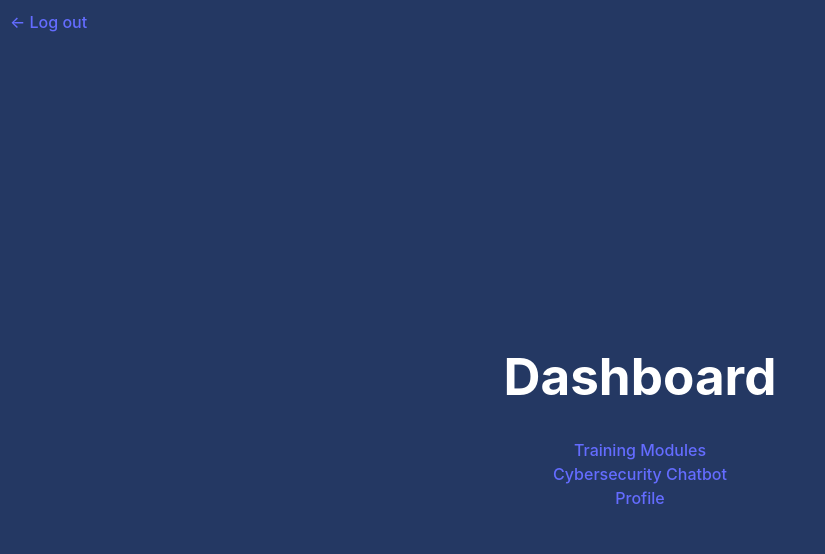
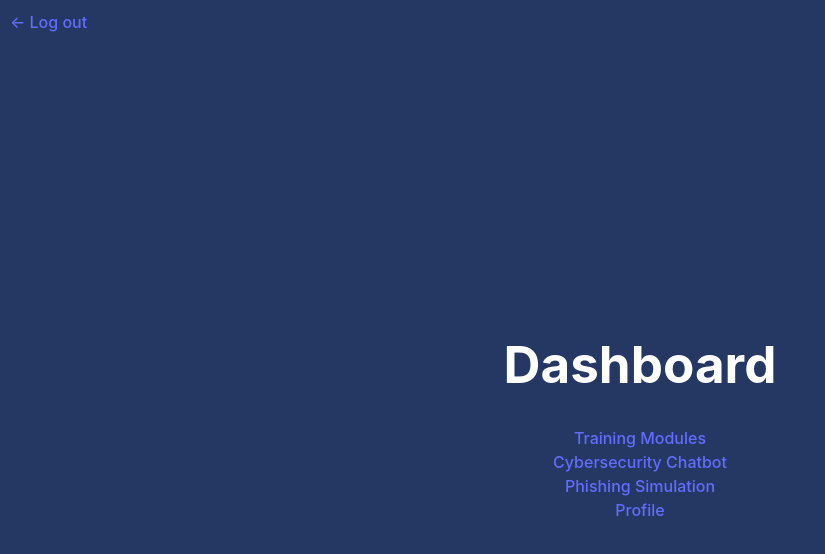
Before and after one commit to oliprev/OP_COMP3000, a React (Vite) app in the folder frontend/: page /main in a window 1280 px wide. Shown: the top 554 px of the page, without its empty margins (0-825 px from the left). Built offline with nearby package versions, Linux system fonts and the light colour scheme; no server answers; sample sign-in values are in the browser's storage.

Commit message:
Added Phishing Simulation page link to MainPage and respective routing in App.jsx

```diff
--- a/frontend/src/App.jsx
+++ b/frontend/src/App.jsx
@@ -11,6 +11,7 @@ import UpdatePasswordPage from './pages/UpdatePasswordPage'
 import DeleteProfilePage from './pages/DeleteProfilePage'
 import CybersecurityQueryPage from './pages/CybersecurityQueryPage'
 import ModulePage from './pages/ModulePage'
+import PhishingSimulationPage from './pages/PhishingSimulationPage'
 
 function App() {
 
@@ -23,6 +24,7 @@ function App() {
         <Route path="/main" element={<ProtectedRoute element ={MainPage} />} />
         <Route path="/main/modules/" element={<ProtectedRoute element ={ModulePage} />} />
         <Route path="/main/gemini" element={<ProtectedRoute element ={CybersecurityQueryPage} />} />
+        <Route path="/main/phishing" element={<ProtectedRoute element ={PhishingSimulationPage} />} />
         <Route path="/main/profile" element={<ProtectedRoute element ={ProfilePage} />} />
         <Route path="/main/profile/updatepassword" element={<ProtectedRoute element ={UpdatePasswordPage} />} />
         <Route path="/main/profile/deleteprofile" element={<ProtectedRoute element ={DeleteProfilePage} />} />
--- a/frontend/src/pages/MainPage.jsx
+++ b/frontend/src/pages/MainPage.jsx
@@ -46,6 +46,7 @@ function MainPage() {
             {firstName && <h2>Welcome, {firstName}!</h2>}
             <Link to = "/main/modules">Training Modules</Link><br></br>
             <Link to = "/main/gemini">Cybersecurity Chatbot</Link><br></br>
+            <Link to = "/main/phishing">Phishing Simulation</Link><br></br>
             <Link to = "/main/profile">Profile</Link><br></br>
         </div>
     );
```
